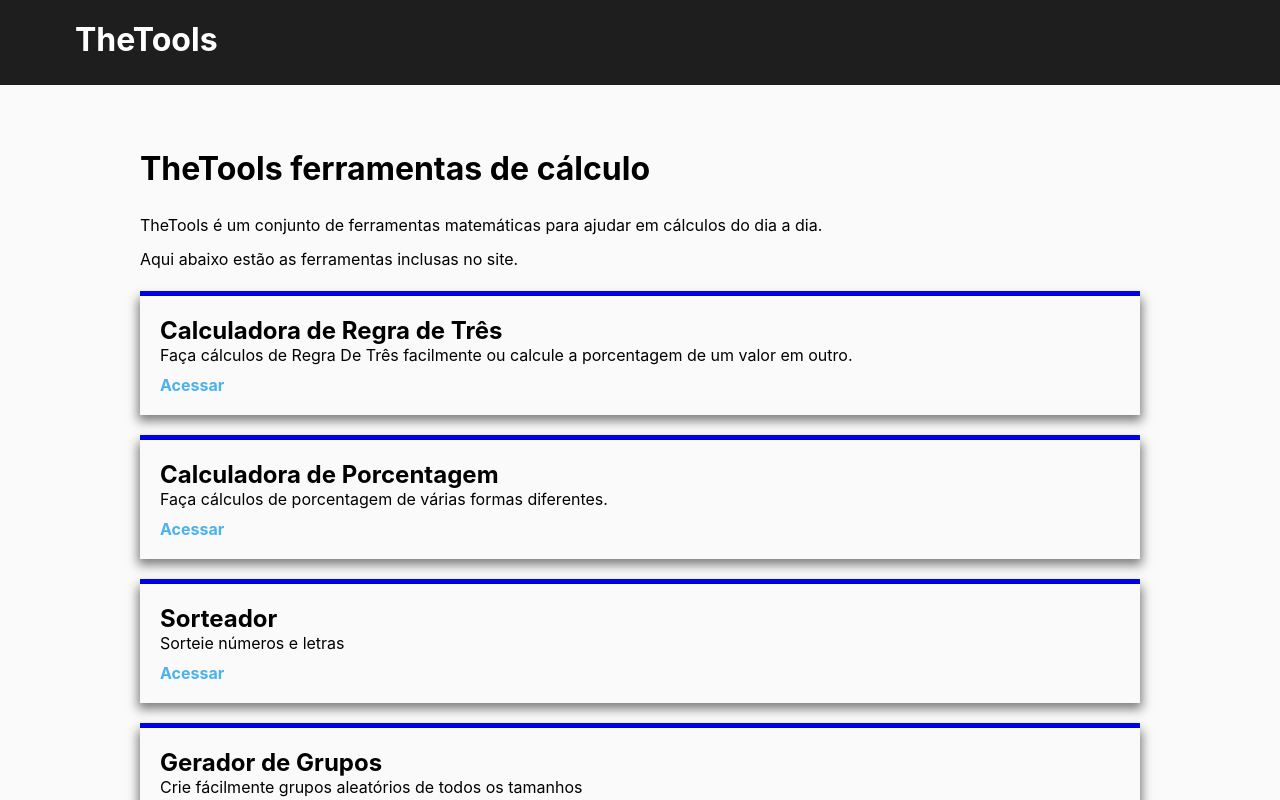
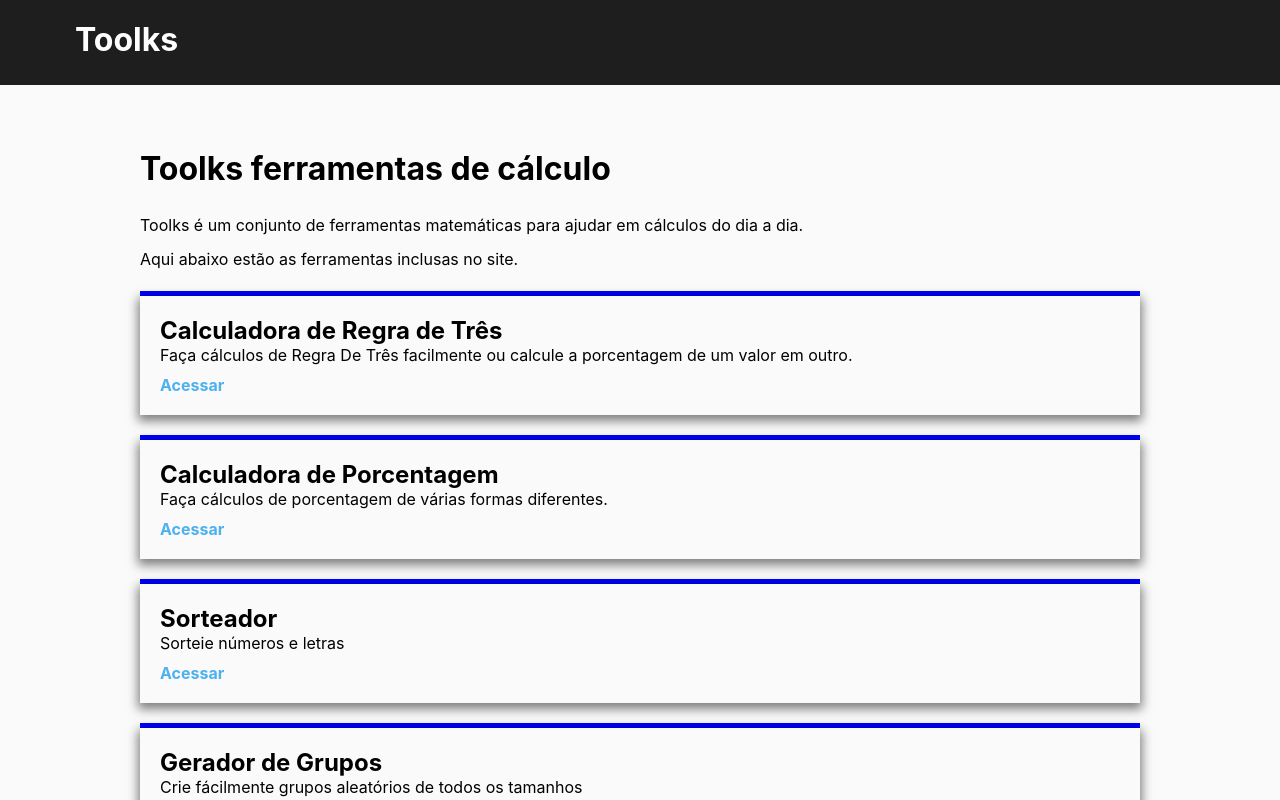
Before and after one commit to rodrigogomesrc/TheTools, a React (Create React App) app: page / in a window 1280 px wide. Shown: the top 800 px of the page. Built offline with nearby package versions, Linux system fonts and the light colour scheme.

Commit message:
changed website name

```diff
--- a/public/index.html
+++ b/public/index.html
@@ -7,13 +7,13 @@
     <meta name="google-site-verification" content="DWuYnv2yqnzTyUejouW7EZ_7e8Y2qkQ7FSncJt5SuqI"/>
     <meta
       name="description"
-      content="TheTools é um conjunto de ferramentas matemáticas para ajudar em cálculos do dia a dia,
+      content="Toolks é um conjunto de ferramentas matemáticas para ajudar em cálculos do dia a dia,
       como cálculo de regra de três, porcentagem, sorteio, geração de grupo e conversão de tempo"
     />
 
     <link rel="manifest" href="%PUBLIC_URL%/manifest.json" />
 
-    <title>TheTools</title>
+    <title>Toolks</title>
   </head>
   <body>
     <noscript>Javascript está desabilitado. Habilite o javascript para poder acessar a página </noscript>
--- a/src/components/layout/Header.js
+++ b/src/components/layout/Header.js
@@ -8,7 +8,7 @@ function Header() {
 
       <header>
         <div id="header">
-          <h1 id="title"><Link className="navLink" to="/">TheTools</Link></h1>
+          <h1 id="title"><Link className="navLink" to="/">Toolks</Link></h1>
           <div id="button">
           </div>
         </div>
--- a/src/components/layout/Main.js
+++ b/src/components/layout/Main.js
@@ -44,14 +44,14 @@ class Main extends Component {
 
     render() {
 
-        document.title = "TheTools";
+        document.title = "Toolks";
         return(
 
             <div className="Container" id="main-page-container">
 
                 <div className="Main-content">
-                    <h1>TheTools ferramentas de cálculo</h1>
-                    <p>TheTools é um conjunto de ferramentas matemáticas para ajudar em cálculos do dia a dia.</p>
+                    <h1>Toolks ferramentas de cálculo</h1>
+                    <p>Toolks é um conjunto de ferramentas matemáticas para ajudar em cálculos do dia a dia.</p>
                     <p>Aqui abaixo estão as ferramentas inclusas no site.</p>
                 </div>
                 {
```
